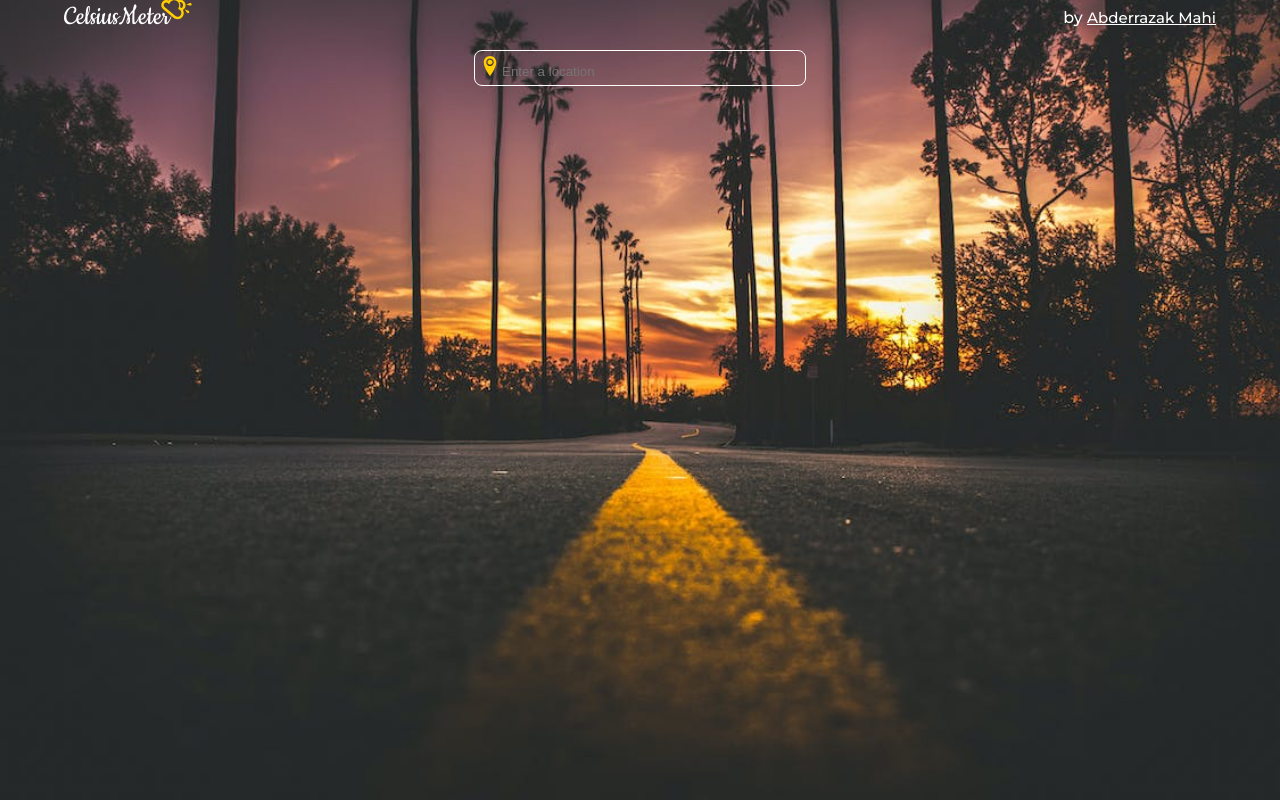
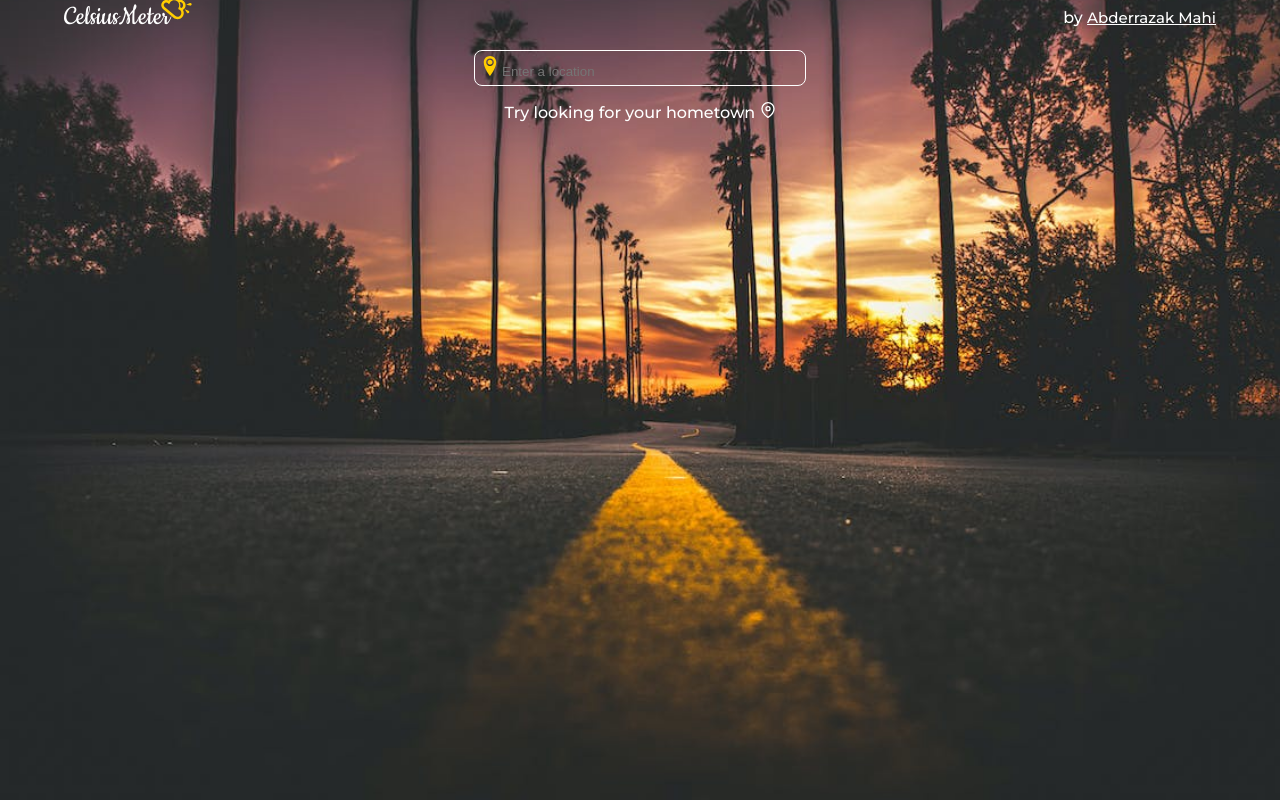
Before and after one commit to abderrazakmahiii/celsiusmeter, a React (Create React App) app in the folder celsiusmeter/: page / in a window 1280 px wide. Built offline with nearby package versions, Linux system fonts and the light colour scheme.

Commit message:
extra design

```diff
--- a/celsiusmeter/src/Components/home.jsx
+++ b/celsiusmeter/src/Components/home.jsx
@@ -4,6 +4,7 @@ import { IoMdRainy } from 'react-icons/io';
 import { WiHumidity } from 'react-icons/wi';
 import { FiWind } from 'react-icons/fi';
 import { RiCloudOffFill } from 'react-icons/ri';
+import {FiMapPin} from 'react-icons/fi';
 
 import axios from 'axios';
 
@@ -43,6 +44,7 @@ export default function Home() {
             />
           </div>
           {wrong ? <div id='lost' className={!loaded ? 'loaded' : ''}><RiCloudOffFill /><p >{wrong}</p></div>:null}
+          <p id='welcome' className={!loaded && !wrong ? 'unloaded':'load'}>Try looking for your hometown <FiMapPin/></p>
         <div id="top" className={loaded ? 'loaded' : ''}>
           <div className="left">
             <h3>{data.name}</h3> {/* remove the curly braces */}
--- a/celsiusmeter/src/index.css
+++ b/celsiusmeter/src/index.css
@@ -94,6 +94,21 @@ a .icon {
   font-size: 15px;
 }
 
+#welcome {
+  transition: all 0.3s ease-in-out;
+  text-align: center;
+}
+
+.unloaded {
+  opacity: 1;
+  transform: translateY(0);
+}
+
+.load {
+  opacity: 0;
+  transform: translateY(-20px);
+}
+
 #top.loaded, #bottom.loaded, #lost.loaded {
   opacity: 1;
   transform: translateY(0);
```
